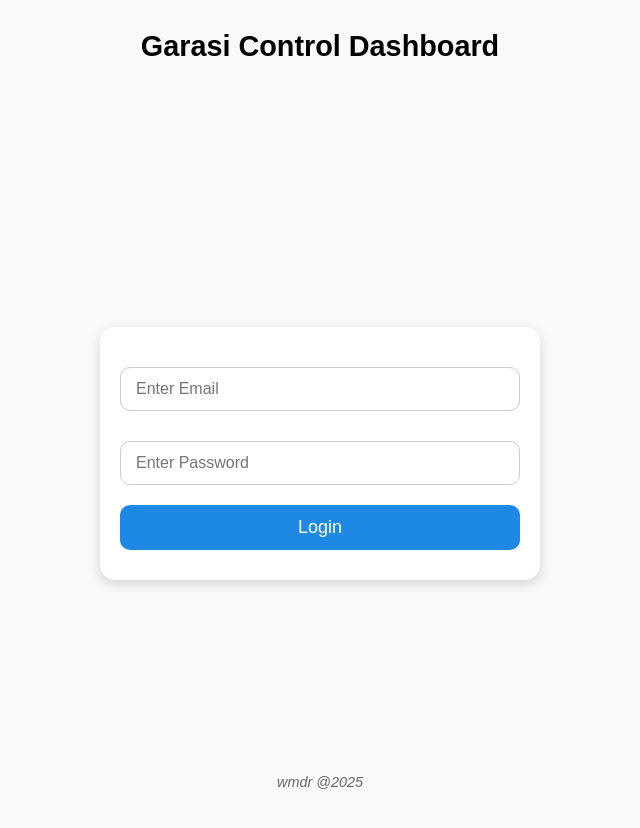
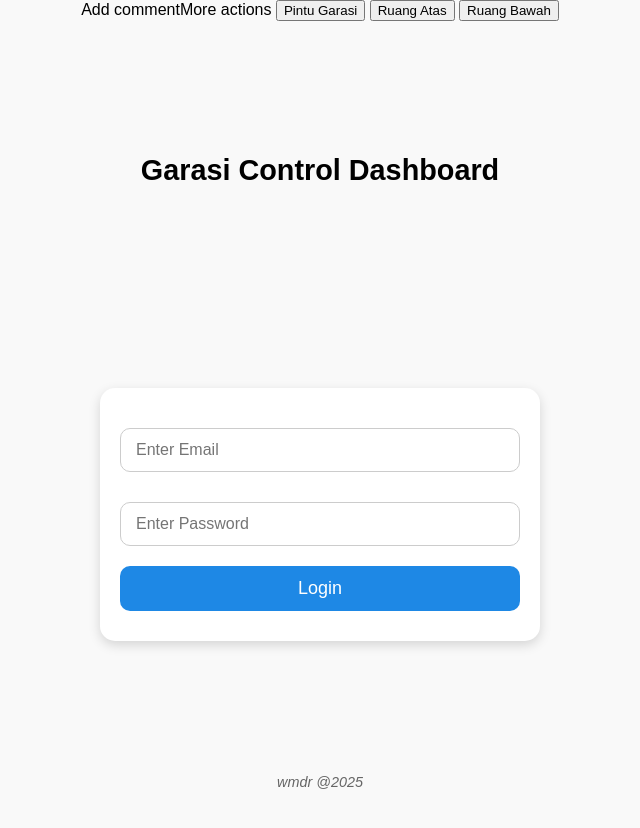
Before and after one commit to aiadwmdr/garasiIoT, a plain HTML site: page index.html in a window 1280 px wide. Shown: the whole page, without its empty margins (320-960 px from the left). Drawn offline with Linux system fonts and the light colour scheme.

Commit message:
Update index.html

```diff
--- a/index.html
+++ b/index.html
@@ -143,6 +143,12 @@
   </style>
 </head>
 <body>
+
+<div class="tab">Add commentMore actions
+  <button class="tablinks" onclick="openCity(event, 'London')" id="defaultOpen">Pintu Garasi</button>
+  <button class="tablinks" onclick="openCity(event, 'Paris')">Ruang Atas</button>
+  <button class="tablinks" onclick="openCity(event, 'Tokyo')">Ruang Bawah</button>
+</div>
 
   <h1>Garasi Control Dashboard</h1>
 
```
